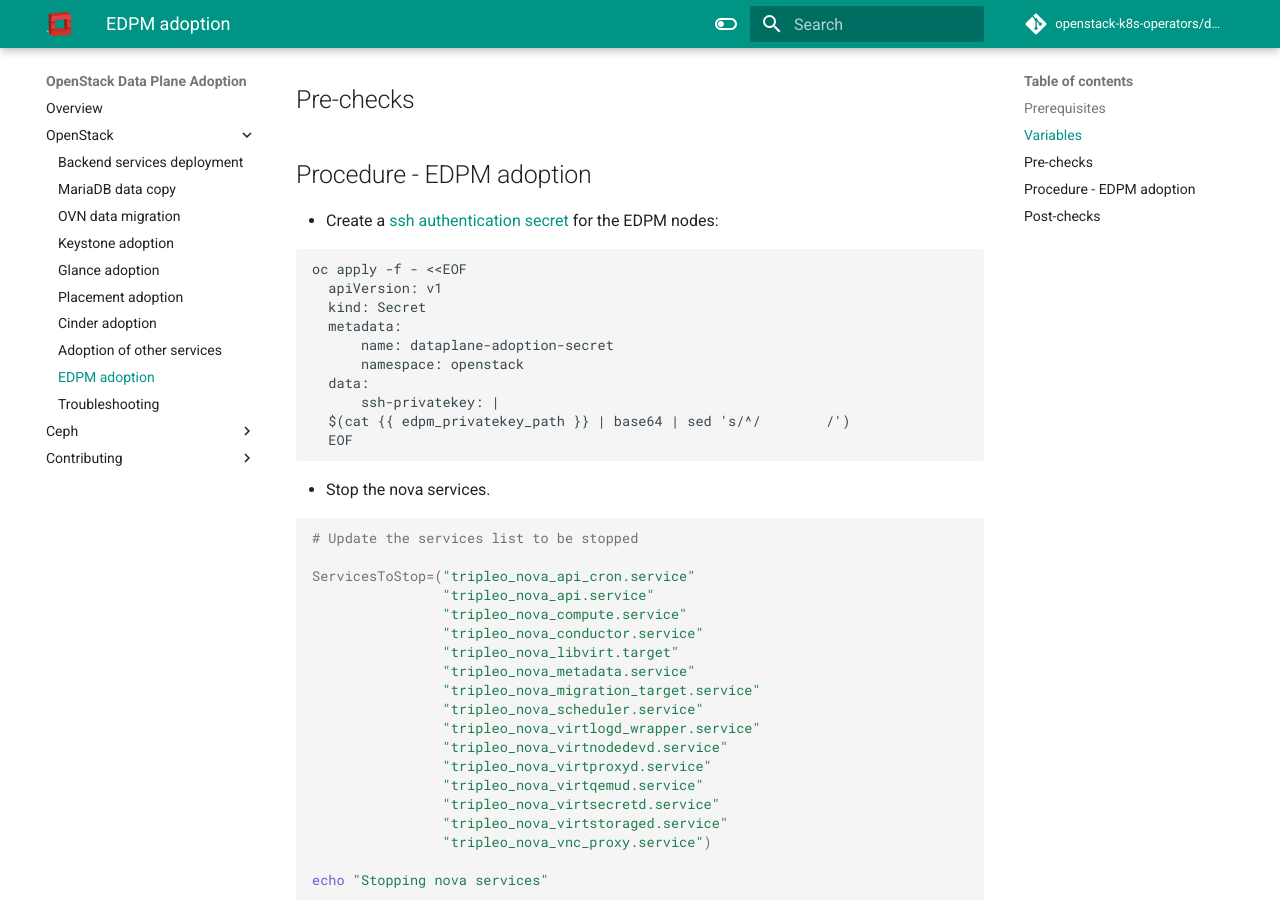
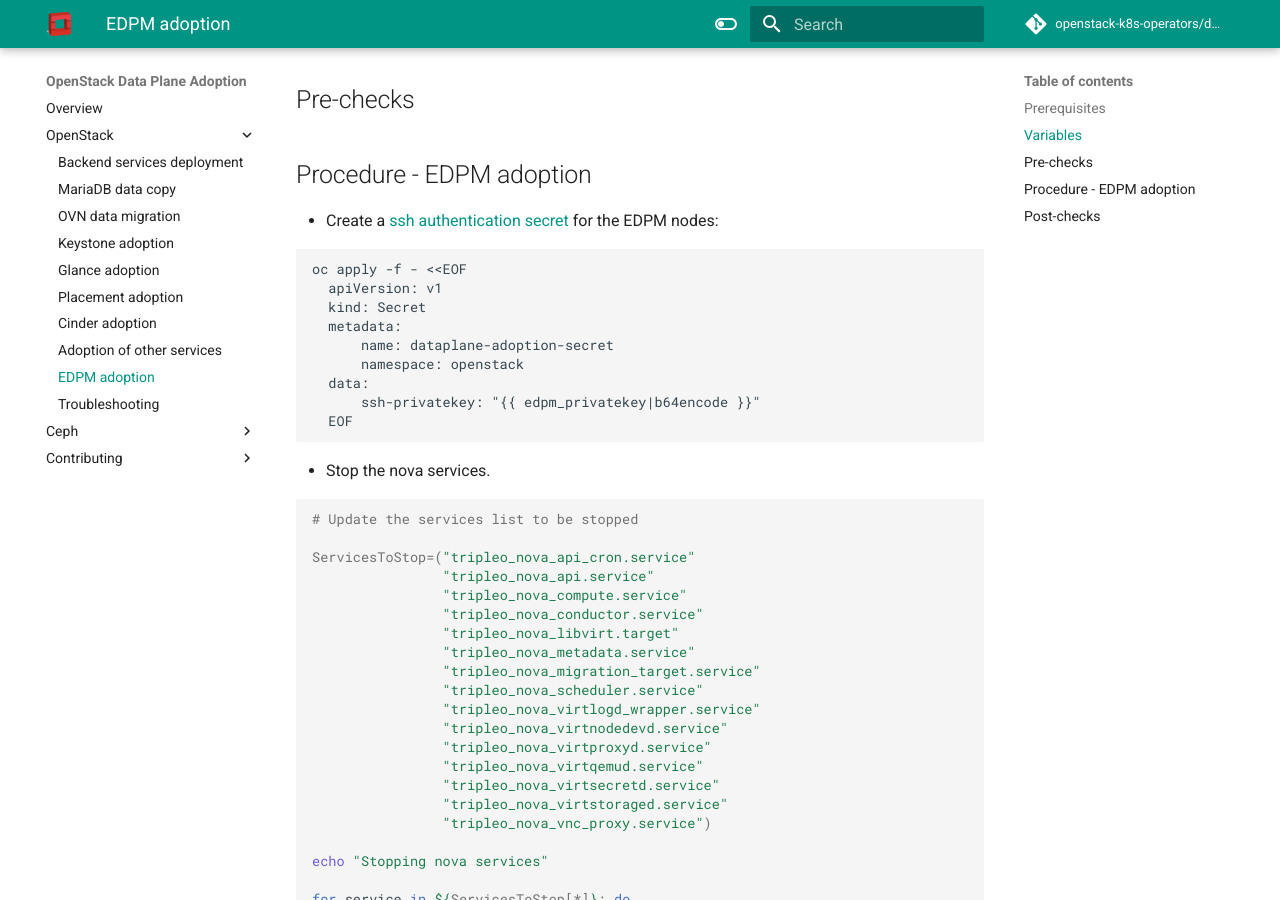
Before and after one commit to openstack-k8s-operators/data-plane-adoption, an MkDocs documentation site: the page built from docs/openstack/edpm_adoption.md, in a window 1280 px wide and 900 px high, scrolled down 331 px. Built offline with MkDocs 1.6.1 and Material for MkDocs 9.7.7, drawn with Linux system fonts in a browser that asks for light colours; comment, search, counter and statistics services are not loaded; the version menu is left out.

````diff
--- a/docs/openstack/edpm_adoption.md
+++ b/docs/openstack/edpm_adoption.md
@@ -22,8 +22,7 @@
         name: dataplane-adoption-secret
         namespace: openstack
     data:
-        ssh-privatekey: |
-    $(cat {{ edpm_privatekey_path }} | base64 | sed 's/^/        /')
+        ssh-privatekey: "{{ edpm_privatekey|b64encode }}"
     EOF
   ```
 
````
Also changed, not shown: docs/README.md (+2 -0 lines), 4 other files.
